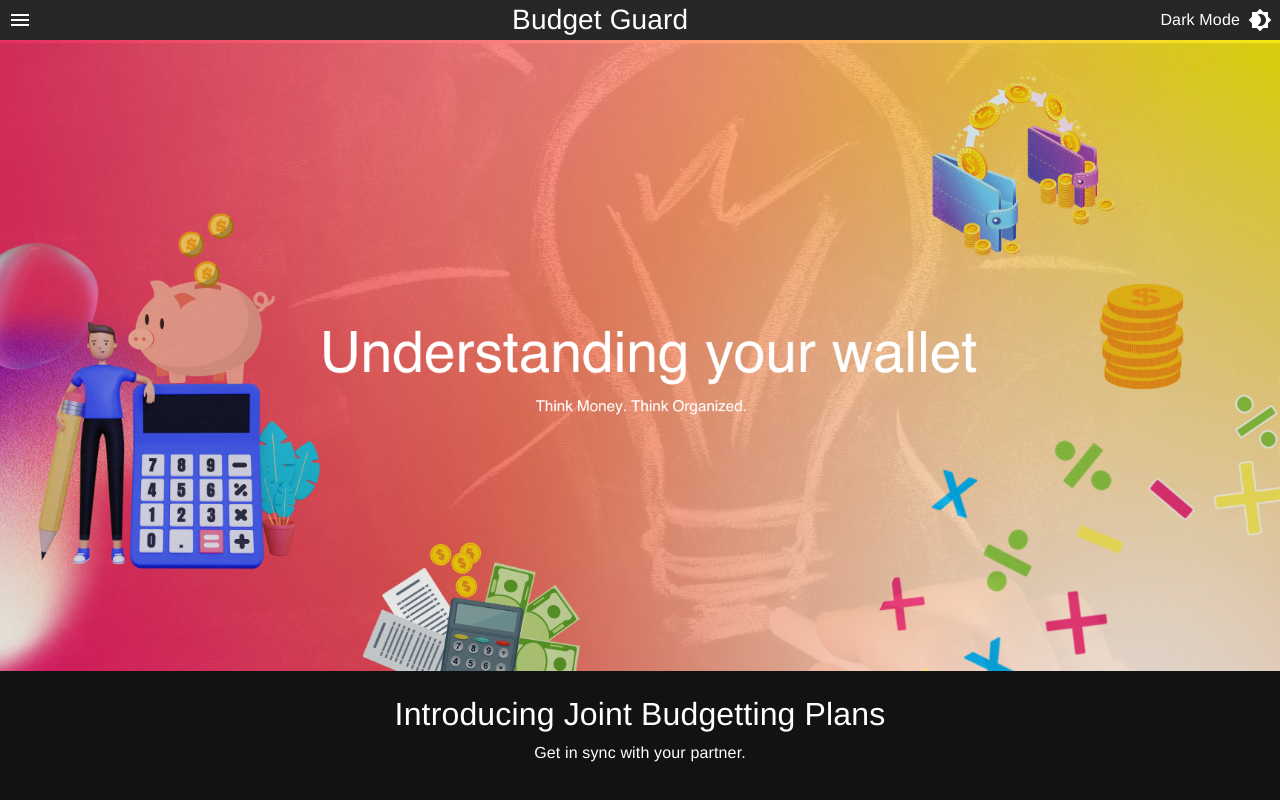
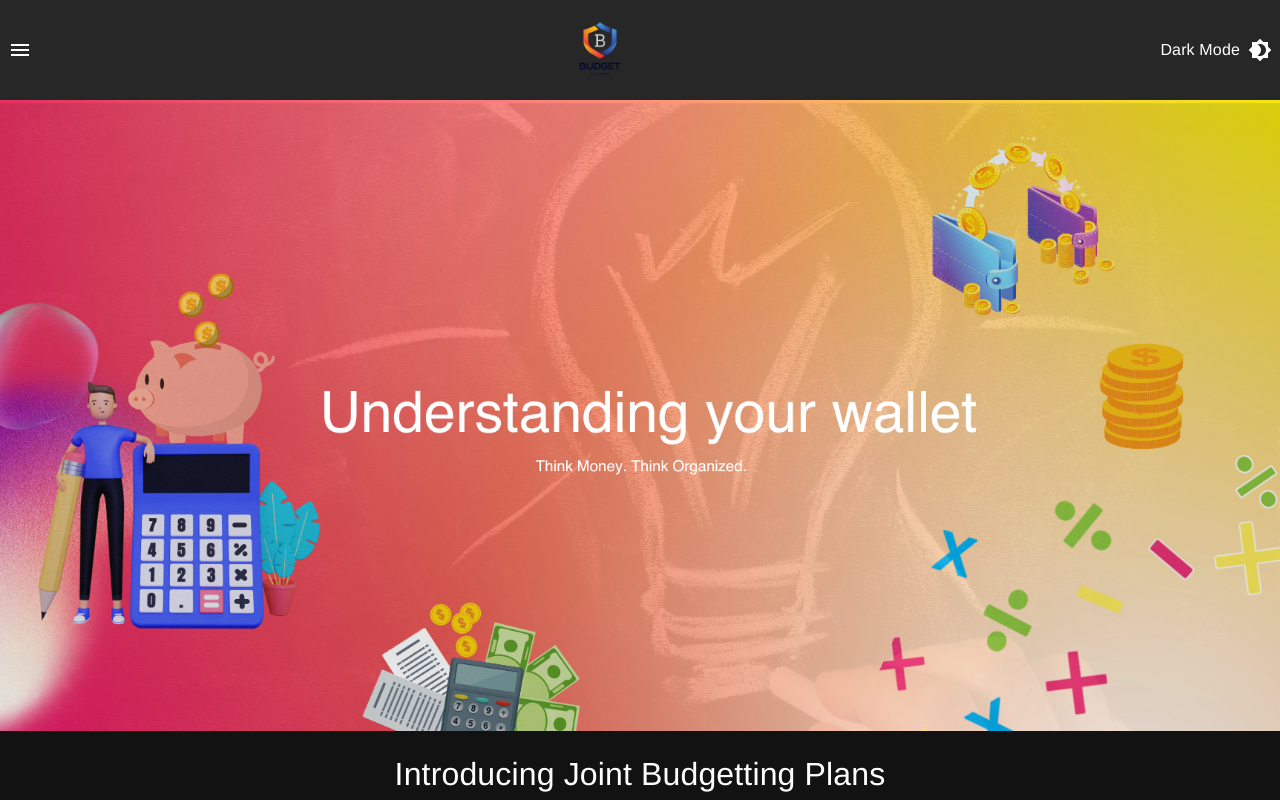
Before and after one commit to HJohnRoss/BudgetApp, a React (Create React App) app in the folder client/: page / in a window 1280 px wide. Shown: the top 800 px of the page. Built offline with nearby package versions, Linux system fonts and the light colour scheme.

Commit message:
Update NavBar.jsx

```diff
--- a/client/src/components/NavBar.jsx
+++ b/client/src/components/NavBar.jsx
@@ -14,6 +14,7 @@ import MenuIcon from '@mui/icons-material/Menu';
 import IconButton from '@mui/material/IconButton';
 import PersonAddAlt1Icon from '@mui/icons-material/PersonAddAlt1';
 import { Link } from 'react-router-dom'
+import logo from '../images/bg-logo.png'
 
 import SwitchMode from './SwitchMode';
 
@@ -76,7 +77,9 @@ const NavBar = (props) => {
             {list('left')}
           </Drawer>
         </React.Fragment>
-        <h3 style={{margin: "0 auto"}}>Budget Guard</h3>
+        <div style={{ margin: "0 auto" }}>
+          <img src={logo} alt="bg-logo" style={{width:100, height:100}} />
+        </div>
         <SwitchMode theme={props.theme} setTheme={props.setTheme} />
       </div>
     </>
```
